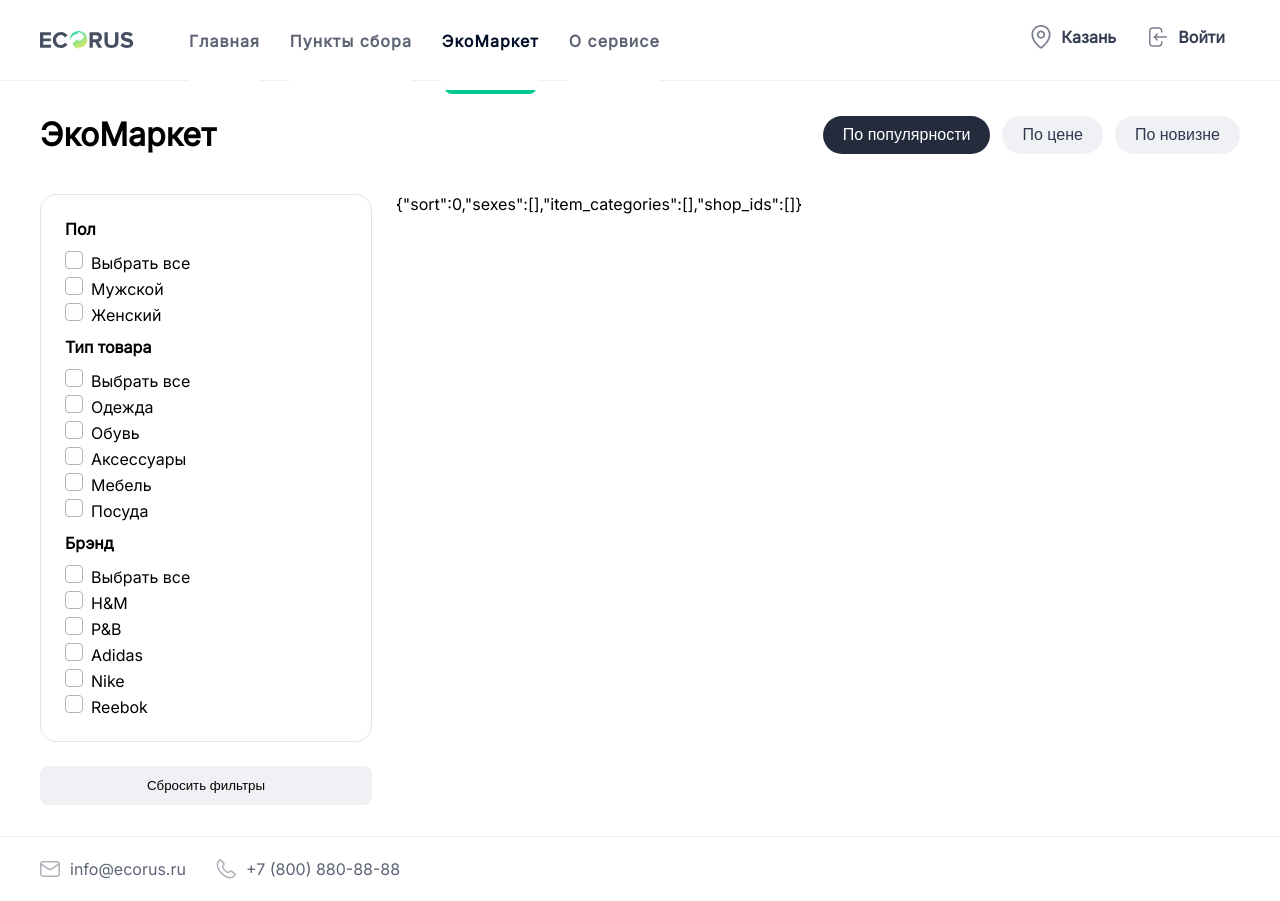
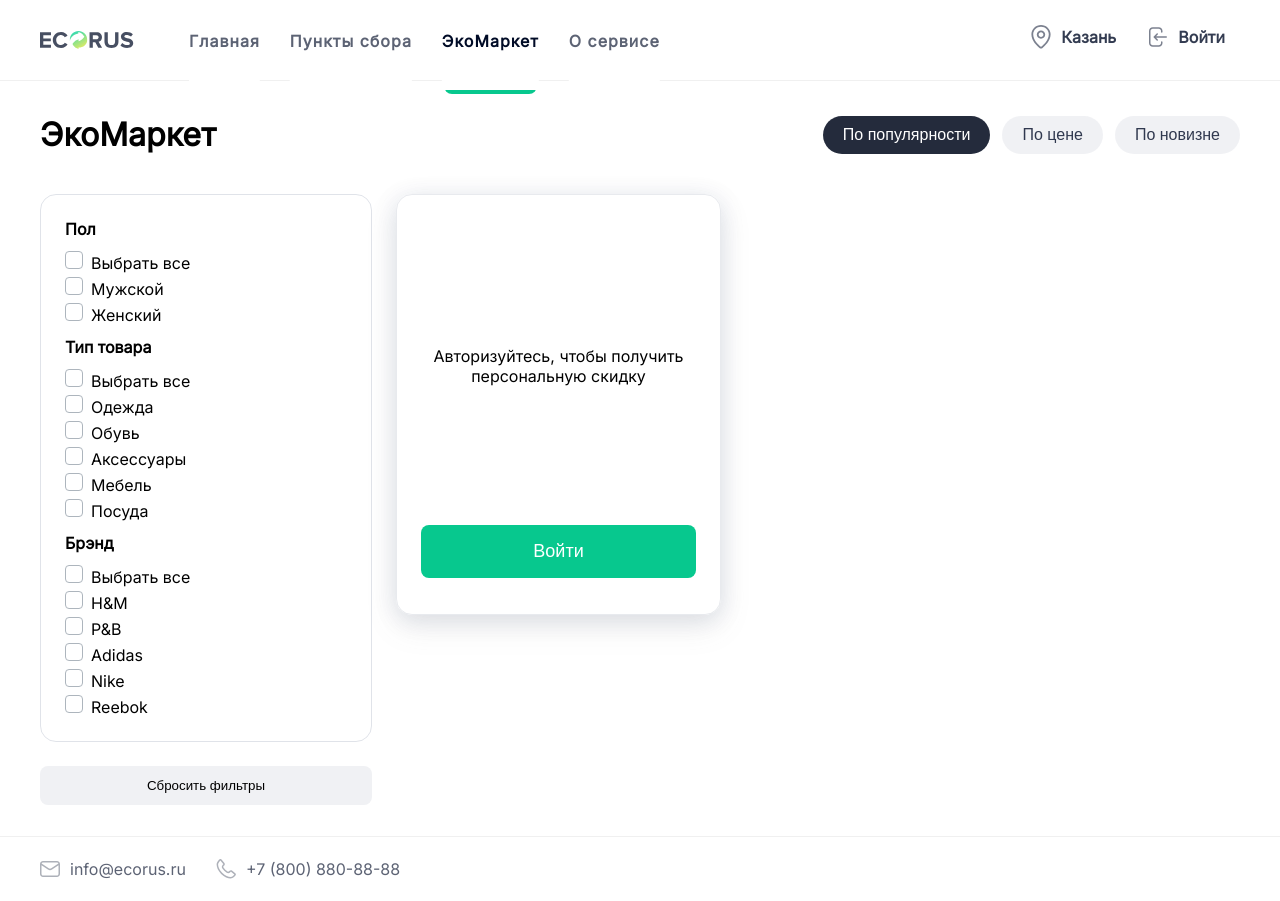
Before and after one commit to tyuop077/FrontendEco, a React (Create React App) app: page /market in a window 1280 px wide. Built offline with nearby package versions, Linux system fonts and the light colour scheme.

Commit message:
Added Market items & implemented Market promo

```diff
--- a/src/app/pages/market/Market.module.scss
+++ b/src/app/pages/market/Market.module.scss
@@ -70,3 +70,50 @@
     }
   }
 }
+
+.items {
+  display: flex;
+  width: 100%;
+  :global {
+    .promo, .item {
+      width: 275px;
+      height: 371px;
+    }
+    .promo {
+      display: flex;
+      flex-direction: column;
+      padding: 24px;
+      border: 1px solid #3E50721E;
+      box-shadow: 0 12px 32px #7979791E, 0 4px 24px #152D671E;
+      border-radius: 16px;
+      .convert {
+        display: flex;
+        flex-direction: column;
+        justify-content: center;
+        height: 100%;
+        text-align: center;
+      }
+      button {
+        font-size: 18px;
+        margin: 12px 0;
+        padding: 16px;
+        border-radius: 8px;
+        border: none;
+        background: #07C88E;
+        width: 100%;
+        color: white;
+        height: 56px;
+        cursor: pointer;
+        &:hover {
+          background: #07ab7a;
+        }
+        &:active {
+          background: #05815c;
+        }
+      }
+    }
+    .item {
+
+    }
+  }
+}
--- a/src/app/pages/market/Market.tsx
+++ b/src/app/pages/market/Market.tsx
@@ -1,6 +1,13 @@
 import styles from "./Market.module.scss";
 import {useState} from "react";
 import MarketFilter from "../../components/MarketFilter/MarketFilter";
+import {ReactComponent as EcoCoins} from "../../assets/EcoCoins.svg";
+import {CachedUser} from "../../types";
+import {useSelector} from "react-redux";
+import {RootState} from "../../Store";
+import {useDispatch} from "react-redux";
+import {openModal} from "../../stores/ModalSlice";
+import SignIn from "../../components/Modals/SignIn";
 
 export default () => {
     const [filter, setFilter] = useState({
@@ -9,6 +16,8 @@ export default () => {
         item_categories: [] as string[],
         shop_ids: [] as string[]
     });
+    const cachedUser: CachedUser | undefined = useSelector((state: RootState) => state.cachedUser.value);
+    const dispatch = useDispatch();
     return <>
         <div className={styles.titleBar}>
             <h1>ЭкоМаркет</h1>
@@ -54,7 +63,24 @@ export default () => {
                     Сбросить фильтры
                 </button>
             </div>
-            {JSON.stringify(filter)}
+            <div className={styles.items}>
+                {cachedUser ? (
+                    <div className="promo">
+                        <div className="convert">
+                            <p>На вашем балансе <EcoCoins width="16" height="16" /> <b>{cachedUser.balance}</b></p>
+                            <span>Вы можете обменять их на скидку {cachedUser.balance} руб.</span>
+                        </div>
+                        <button>Получить промокод</button>
+                    </div>
+                ) : (
+                    <div className="promo">
+                        <div className="convert">
+                            <p>Авторизуйтесь, чтобы получить персональную скидку</p>
+                        </div>
+                        <button onClick={() => dispatch(openModal(<SignIn />))}>Войти</button>
+                    </div>
+                )}
+            </div>
         </div>
     </>
 }
```
